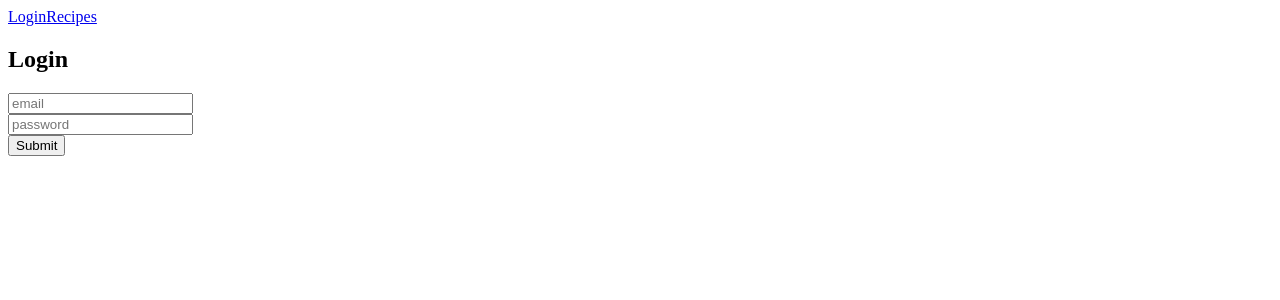
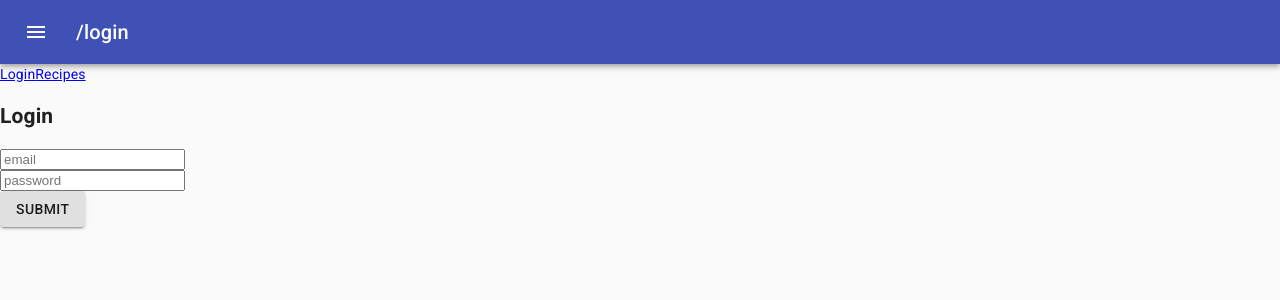
Before and after one commit to davisjustinw/cooktree, a React (Create React App) app in the folder client/: page /login in a window 1280 px wide. Shown: the top 300 px of the page. Built offline with nearby package versions, Linux system fonts and the light colour scheme; no server answers.

Commit message:
add navbar with logout capability

```diff
--- a/client/src/components/Navbar.js
+++ b/client/src/components/Navbar.js
@@ -1,11 +1,57 @@
 import React from 'react'
 import { connect } from 'react-redux'
 import { NavLink } from 'react-router-dom'
+import { Link as RouterLink } from 'react-router-dom'
+import { withRouter } from 'react-router'
 
-const Navbar = ({ user }) => {
+import { makeStyles } from '@material-ui/core/styles'
+import AppBar from '@material-ui/core/AppBar';
+import Toolbar from '@material-ui/core/Toolbar';
+import Typography from '@material-ui/core/Typography';
+import Button from '@material-ui/core/Button';
+import IconButton from '@material-ui/core/IconButton';
+import MenuIcon from '@material-ui/icons/Menu';
 
+const useStyles = makeStyles(theme => ({
+  root: {
+    flexGrow: 1
+  },
+  menuButton: {
+    marginRight: theme.spacing(2)
+  },
+  title: {
+    flexGrow: 1
+  }
+}))
+
+const Navbar = props => {
+  const { user, location, ...rest } = props
+  const classes = useStyles();
   return (
-    <div>
+    <div className={classes.root}>
+      <AppBar position="static">
+      <Toolbar>
+        <IconButton edge="start" className={classes.menuButton} color="inherit" aria-label="menu">
+          <MenuIcon />
+        </IconButton>
+        <Typography variant="h6" className={classes.title}>
+          {location.pathname}
+        </Typography>
+
+        {
+
+          location.pathname !== '/login' && user ? (
+            <Button color="inherit" component={RouterLink} to="/logout">
+              Logout
+            </Button>
+          ) : (
+            null
+          )
+        }
+
+      </Toolbar>
+      </AppBar>
+
       { user ? (
         <NavLink to="/logout">
           Logout
@@ -24,4 +70,4 @@ const Navbar = ({ user }) => {
 }
 
 const mapStateToProps = ({ auth }) => ({ user: auth.user })
-export default connect(mapStateToProps)(Navbar)
+export default connect(mapStateToProps)(withRouter(Navbar))
--- a/client/src/index.js
+++ b/client/src/index.js
@@ -4,13 +4,14 @@ import App from './App'
 import { Provider } from 'react-redux'
 import store from './store'
 import { BrowserRouter as Router } from 'react-router-dom'
-
+import CssBaseline from '@material-ui/core/CssBaseline';
 
 //import * as serviceWorker from './serviceWorker';
 
 ReactDOM.render(
   <Provider store={store}>
     <Router>
+      <CssBaseline />
       <App />
     </Router>
   </Provider>,
--- a/client/src/routes/Login.js
+++ b/client/src/routes/Login.js
@@ -2,6 +2,7 @@ import React, { Component } from 'react'
 import { connect } from 'react-redux'
 import { Redirect } from 'react-router-dom';
 import Button from '@material-ui/core/Button';
+
 import { changeHandler } from '../handlers/form'
 import { submitLogin } from '../actions/auth'
 
@@ -29,9 +30,8 @@ class Login extends Component {
       return <Redirect to={from} />
     }
     return (
-      <div className='login'>
-        <h2>Login</h2>
         <form onSubmit={this.handleSubmit}>
+          <h2>Login</h2>
           <input
             onChange={this.handleChange}
             type='text'
@@ -46,10 +46,9 @@ class Login extends Component {
             value={this.state.password}
             placeholder='password'
           /><br/>
-          <input type='submit'/>
 
+          <Button type='submit' variant="contained">Submit</Button>
         </form>
-      </div> //end login
     )
   }
 }
```
